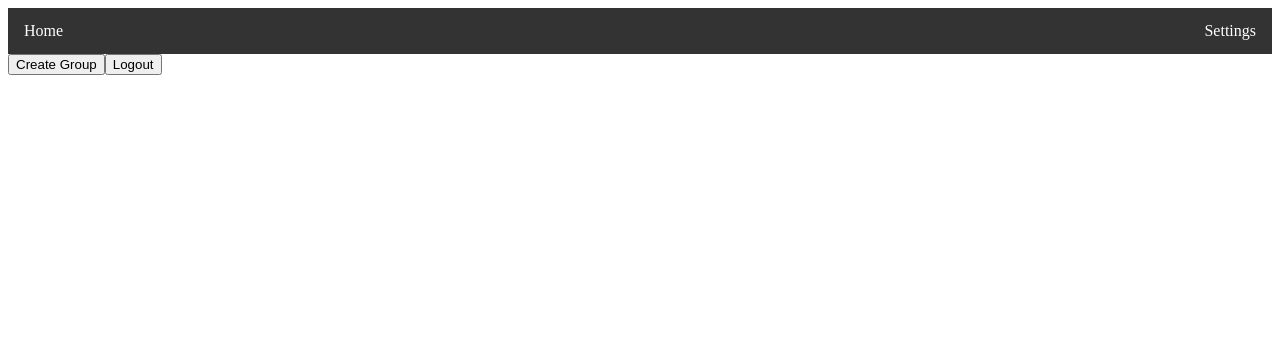
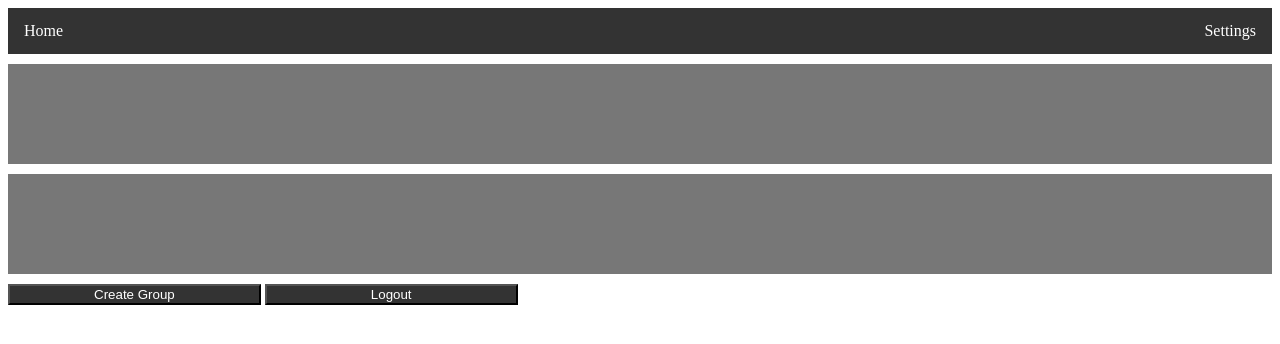
Before and after one commit to iShabang/chores-suck, a plain HTML site: page html/index.html in a window 1280 px wide. Drawn offline with Linux system fonts and the light colour scheme.

Commit message:
Table background and button styling

```diff
--- a/html/css/main.css
+++ b/html/css/main.css
@@ -21,3 +21,18 @@ li a {
 li a:hover {
     background-color: #111;
 }
+
+.button1 {
+    background-color: #333;
+    color: white;
+    height: 10%;
+    width: 20%;
+}
+
+.table1 {
+    background-color: #777;
+    display: block;
+    height: 100px;
+    width: 100%;
+    margin: 10px 0px;
+}
--- a/html/index.html
+++ b/html/index.html
@@ -17,16 +17,23 @@
             <li style="float: right;"><a href="">Settings</a></li>
         </ul>
     </div>
-    <table id="chore-table"></table>
-    <table id="group-table"></table>
-    <button id="group-create-btn">Create Group</table>
 
-    <button type="button" onclick="logout()">Logout</button>
+    <div class="table1" id="chore-table-div">
+      <table id="chore-table"></table>
+    </div>
+
+    <div class="table1" id="group-table-div">
+      <table id="group-table"></table>
+    </div>
+
+    <button id="group-create-btn" class="button1" type="button">Create Group</button>
+    <button class ="button1" type="button" onclick="logout()">Logout</button>
+
     <p id="load-text"></p>
   </body>
 
-  <script src="js/response.js">
-  <script src="js/session.js">
+  <script src="js/response.js"></script>
+  <script src="js/session.js"></script>
   <script>
 
     function loadChores() {
```
